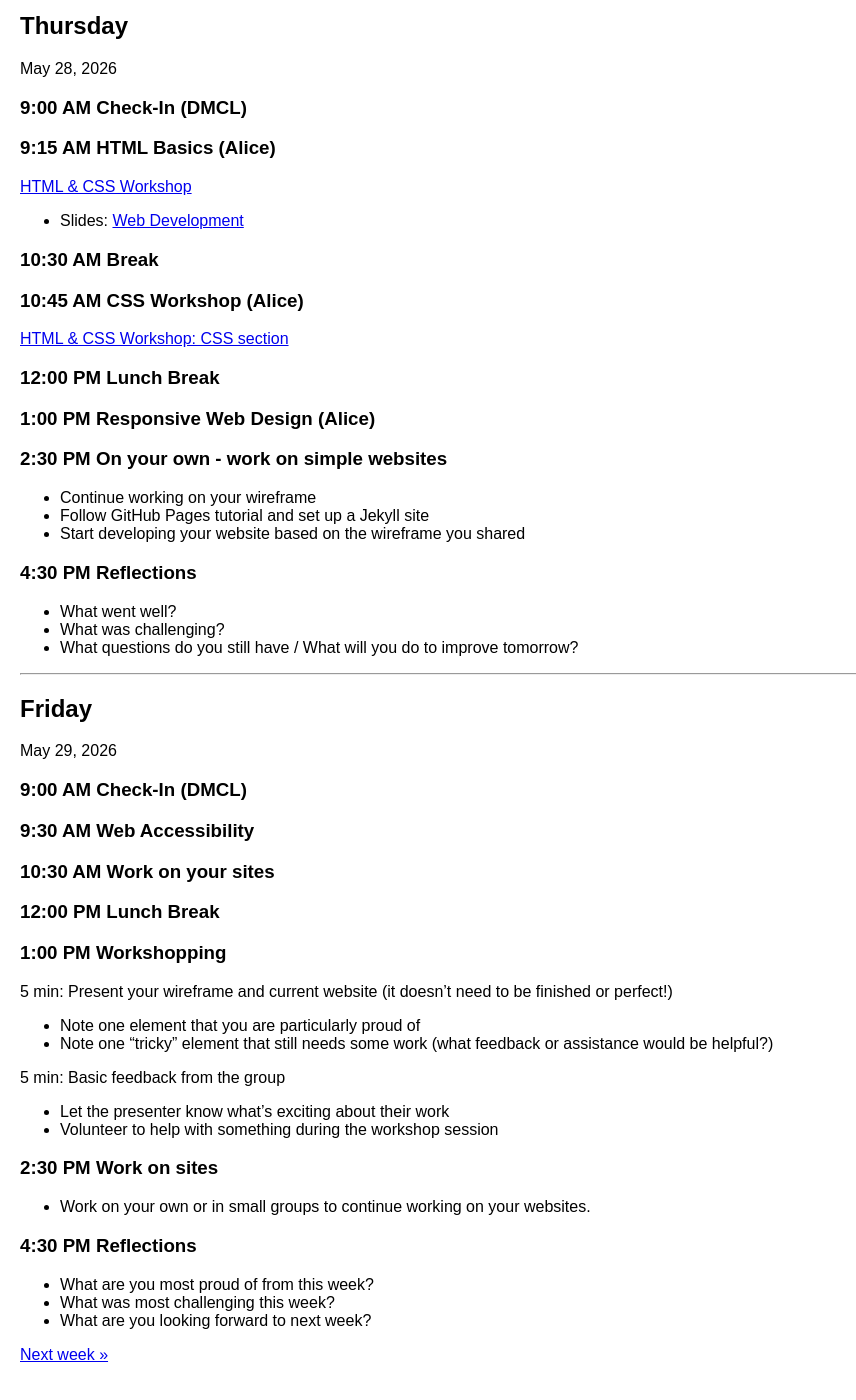
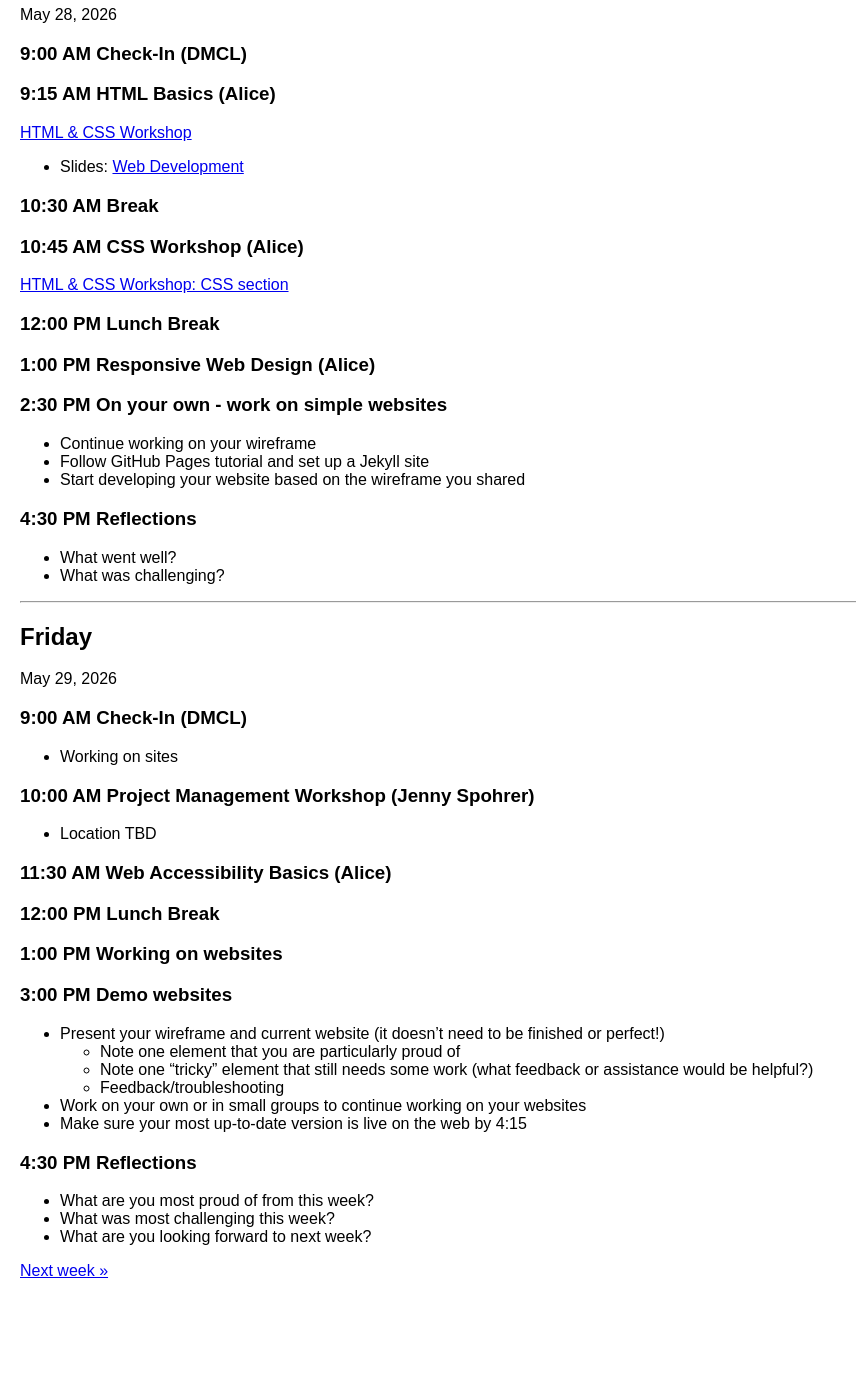
Before and after one commit to digbmc/dssf-syll, a Jekyll site: the page built from _weeks/01-intro.md, in a window 1280 px wide and 1400 px high, scrolled down 2498 px. Shown: the whole window, without its empty margins (0-856 px from the left). Built offline with Jekyll 4.4.1, drawn with Linux system fonts in a browser that asks for light colours; after the commit the page ends 3814 px from its top, so only the background shows below that; some of the changed text lies outside the part shown.

Commit message:
updates to Friday schedule

```diff
--- a/_weeks/01-intro.md
+++ b/_weeks/01-intro.md
@@ -67,14 +67,11 @@ May 26, 2026
 ### 4:00 PM Writting with Markdown & VS Code (Alice)
 
 - [Markdown Guide](https://www.markdownguide.org/cheat-sheet/)
-<!-- - [DSSF Log site](https://laughing-adventure-mzmw737.pages.github.io/) - see [editing instructions](https://laughing-adventure-mzmw737.pages.github.io/instructions.html)
-- GitHub repo for Log site: [BMC-EAST/dssf-2024-log](https://github.com/BMC-EAST/dssf-2024-log) -->
 
 ### 4:30 PM Reflections
 
 - What went well?
 - What was challenging?
-- What questions do you still have / What will you do to improve tomorrow?
 
 ---
 
@@ -85,7 +82,6 @@ May 27, 2026
 
 ### 9:30 AM Command Line (Alice)
 - [Introduction to the Command Line tutorial](https://digbmc.github.io/command-line/)
-
 
 ### 12:00 PM Lunch Break
 
@@ -99,7 +95,6 @@ May 27, 2026
 ### 4:30 PM Reflections
 - What went well?
 - What was challenging?
-- What questions do you still have / What will you do to improve tomorrow?
 
 ---
 
@@ -129,7 +124,6 @@ May 28, 2026
 ### 4:30 PM Reflections
 - What went well?
 - What was challenging?
-- What questions do you still have / What will you do to improve tomorrow?
 
 ---
 
@@ -137,24 +131,25 @@ May 28, 2026
 May 29, 2026
 
 ### 9:00 AM Check-In (DMCL)
+- Working on sites
 
-### 9:30 AM Web Accessibility
+### 10:00 AM Project Management Workshop (Jenny Spohrer)
+- Location TBD
 
-### 10:30 AM Work on your sites
+### 11:30 AM Web Accessibility Basics (Alice)
 
 ### 12:00 PM Lunch Break
 
-### 1:00 PM Workshopping
-5 min: Present your wireframe and current website (it doesn't need to be finished or perfect!)
-- Note one element that you are particularly proud of
-- Note one "tricky" element that still needs some work (what feedback or assistance would be helpful?)
+### 1:00 PM Working on websites
 
-5 min: Basic feedback from the group
-- Let the presenter know what's exciting about their work
-- Volunteer to help with something during the workshop session
+### 3:00 PM Demo websites
 
-### 2:30 PM Work on sites
-- Work on your own or in small groups to continue working on your websites.
+- Present your wireframe and current website (it doesn't need to be finished or perfect!)
+  - Note one element that you are particularly proud of
+  - Note one "tricky" element that still needs some work (what feedback or assistance would be helpful?)
+  - Feedback/troubleshooting
+- Work on your own or in small groups to continue working on your websites
+- Make sure your most up-to-date version is live on the web by 4:15
 
 ### 4:30 PM Reflections
 
```
